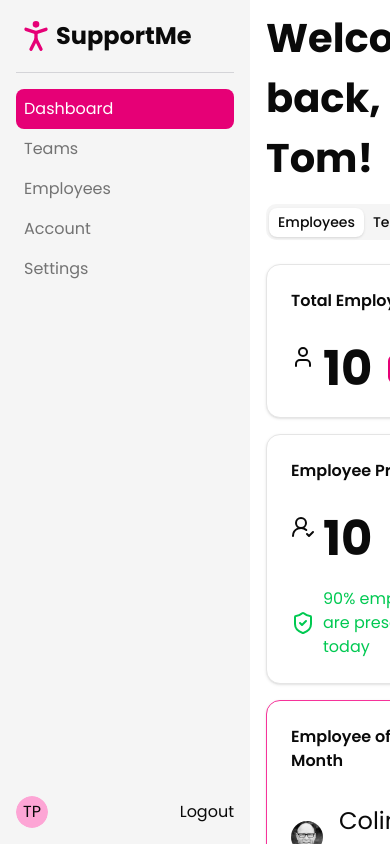
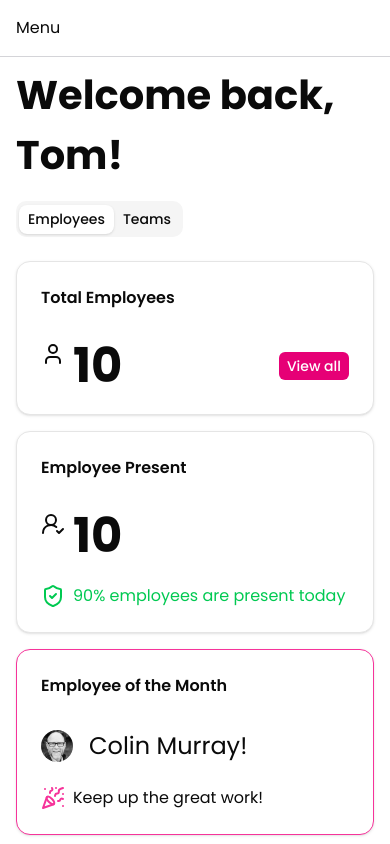
Before and after one commit to sairampoosarla/support-me-project, a Next.js app: page /dashboard in a window 390 px wide. Built offline with nearby package versions, Linux system fonts and the light colour scheme.

Commit message:
added a mobile menu component and used the menu title to it

```diff
--- a/app/dashboard/components/main-menu.tsx
+++ b/app/dashboard/components/main-menu.tsx
@@ -3,11 +3,12 @@
 import MenueTitle from "./menu-title";
 import Link from "next/link";
 import { LayoutDashboard } from "lucide-react";
+import { cn } from "@/lib/utils";
 
-export default function MainMenu() {
+export default function MainMenu({className}: {className?: string}) {
     return (
         //flex and flex-col are added to make the menu items stack vertically
-        <div className="bg-muted overflow-auto p-4 flex flex-col">
+        <div className={cn("bg-muted overflow-auto p-4 flex flex-col", className)}>
             {/* Menu Title Component is added here */}
             <div className="border-b pb-4 border-b-zinc-300">
                 <MenueTitle />
--- a/app/dashboard/layout.tsx
+++ b/app/dashboard/layout.tsx
@@ -1,10 +1,17 @@
 import MainMenu from "./components/main-menu"
+import MenueTitle from "./components/menu-title";
 
 //here are defining the layout for all the dashboard related pages
 export default function DashboardLayout({children}: {children: React.ReactNode}) {
     return (
-        <div className="grid grid-cols-[250px_1fr] h-screen">
-            <MainMenu />
+        //The grid configuration here will be two columns on medium and larger screens
+        <div className="grid md:grid-cols-[250px_1fr] h-screen">
+            {/* Main Menu Component is added here and it would be shown only on screens larger than medium */}
+            <MainMenu className="hidden md:flex"/>
+            {/* Mobile Menu - shown only on small screens */}
+            <div className="block md:hidden sticky top-0 left-0 bg-background border-b border-b-zinc-300 p-4">
+                Menu
+            </div>
             <div className="overflow-auto py-2 px-4">
                 <h1 className="pb-4">Welcome back, Tom!</h1>
                 {children}
```
